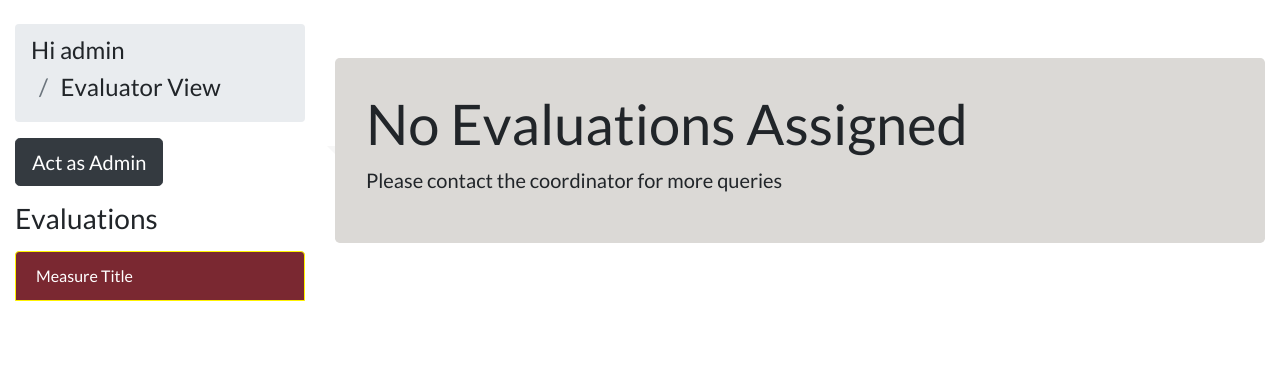
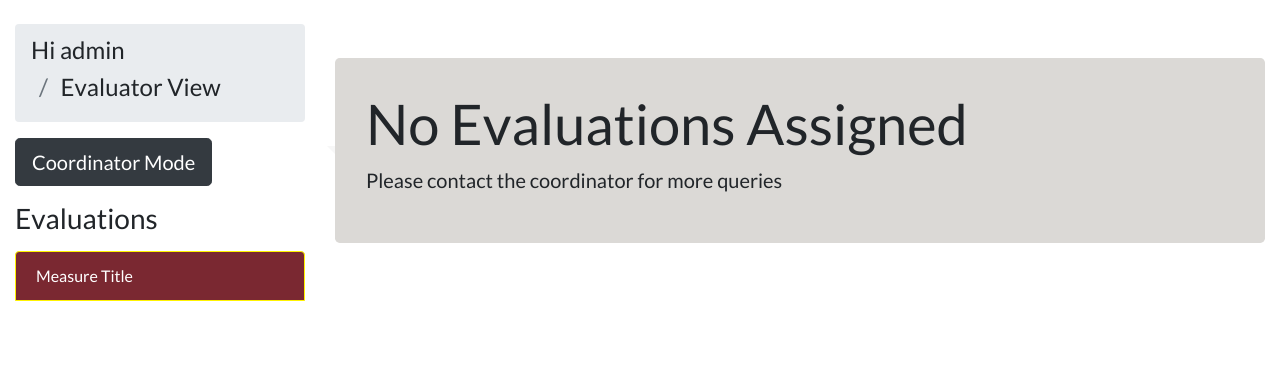
Before and after one commit to sardul3/web-valuation, a Django app: page /eval in a window 1280 px wide. Shown: the part 70-455 px from the top of the page. Run offline with Django 3.2, Linux system fonts and the light colour scheme; a user stored in the database is signed in; data comes from the database, SQL or seed files in the repository; both versions use the stored data as it was after the commit; some libraries are stand-ins or nearby versions.

Commit message:
change admin to cordinator mode

```diff
--- a/main/templates/main/evaluatorhome.html
+++ b/main/templates/main/evaluatorhome.html
@@ -25,7 +25,7 @@
         <h4 class = "breadcrumb-item"> Evaluator View </h4>
     </ol>
     {% if user.is_staff %}
-    <p> <a class = "btn btn-dark btn-lg" href="{%url 'main:dashboard'%}"> Act as Admin</a> </p>
+    <p> <a class = "btn btn-dark btn-lg" href="{%url 'main:dashboard'%}"> Coordinator Mode</a> </p>
     {% endif %}
 
     <div>
```
Also changed, not shown: db.sqlite3.
